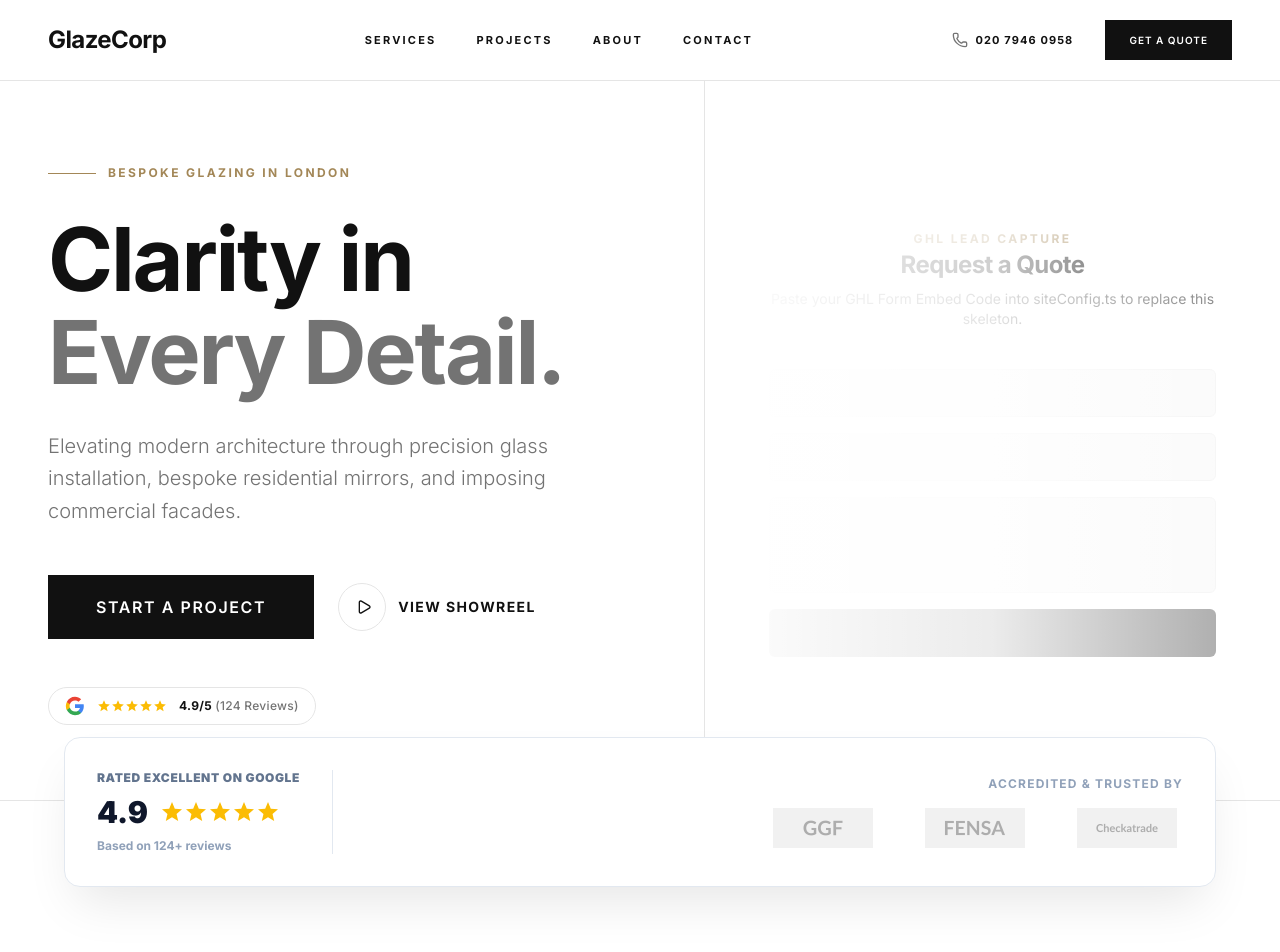
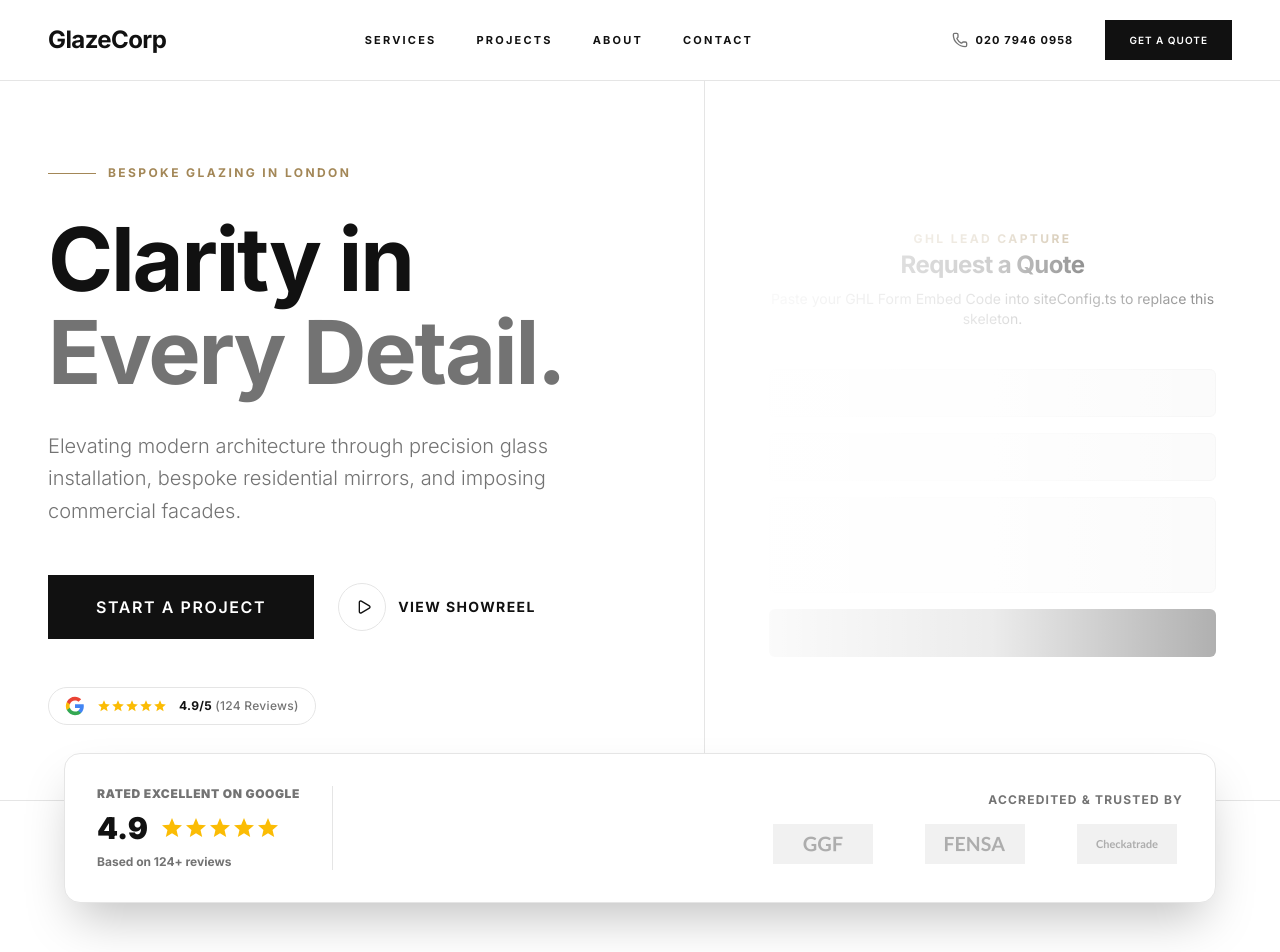
Before and after one commit to mokihas/glazing-master-template, a Next.js app: page / in a window 1280 px wide. Shown: the top 952 px of the page. Built offline with nearby package versions, Linux system fonts and the light colour scheme.

Commit message:
fix: use semantic tailwind vars for TrustBadgesRow and remove redundant hero rating

```diff
--- a/src/components/ui/TrustBadgesRow.tsx
+++ b/src/components/ui/TrustBadgesRow.tsx
@@ -10,16 +10,16 @@ export default function TrustBadgesRow() {
   }
 
   return (
-    <div className="w-full relative z-20 -mt-16 mb-16 px-4">
+    <div className="w-full relative z-20 -mt-12 mb-12 px-4">
       <div className="container mx-auto max-w-5xl">
-        <div className="bg-white dark:bg-slate-900 rounded-2xl shadow-2xl shadow-black/10 border border-slate-200 dark:border-slate-800 p-6 md:p-8 flex flex-col lg:flex-row items-center justify-between gap-8">
+        <div className="bg-background rounded-2xl shadow-2xl border border-border p-6 md:p-8 flex flex-col lg:flex-row items-center justify-between gap-8">
 
           {/* Left Side - Rating */}
           {reviews?.aggregateRating && (
-            <div className="flex flex-col items-center lg:items-start space-y-2 lg:pr-8 lg:border-r border-slate-200 dark:border-slate-800">
-              <span className="text-xs font-black uppercase tracking-wider text-slate-500">Rated Excellent On Google</span>
+            <div className="flex flex-col items-center lg:items-start space-y-2 lg:pr-8 lg:border-r border-border">
+              <span className="text-xs font-black uppercase tracking-wider text-muted-foreground">Rated Excellent On Google</span>
               <div className="flex items-center gap-3">
-                <span className="text-3xl font-black text-slate-900 dark:text-white">{reviews.aggregateRating}</span>
+                <span className="text-3xl font-black text-foreground">{reviews.aggregateRating}</span>
                 <div className="flex text-[#FBBC04]">
                   {[1, 2, 3, 4, 5].map((star) => (
                     <svg key={star} className="w-6 h-6 fill-current" viewBox="0 0 24 24">
@@ -28,14 +28,14 @@ export default function TrustBadgesRow() {
                   ))}
                 </div>
               </div>
-              <span className="text-xs font-bold text-slate-400">Based on {reviews.totalReviews}+ reviews</span>
+              <span className="text-xs font-bold text-muted-foreground">Based on {reviews.totalReviews}+ reviews</span>
             </div>
           )}
 
           {/* Right Side - Trust Badges */}
           {trustBadges && trustBadges.length > 0 && (
             <div className="flex flex-col items-center lg:items-end space-y-4 flex-1">
-              <span className="text-xs font-bold text-slate-400 uppercase tracking-widest">
+              <span className="text-xs font-bold text-muted-foreground uppercase tracking-widest">
                 Accredited & Trusted By
               </span>
               <div className="flex flex-wrap items-center justify-center lg:justify-end gap-6 md:gap-10 opacity-80 grayscale hover:grayscale-0 transition-all duration-300">
```
